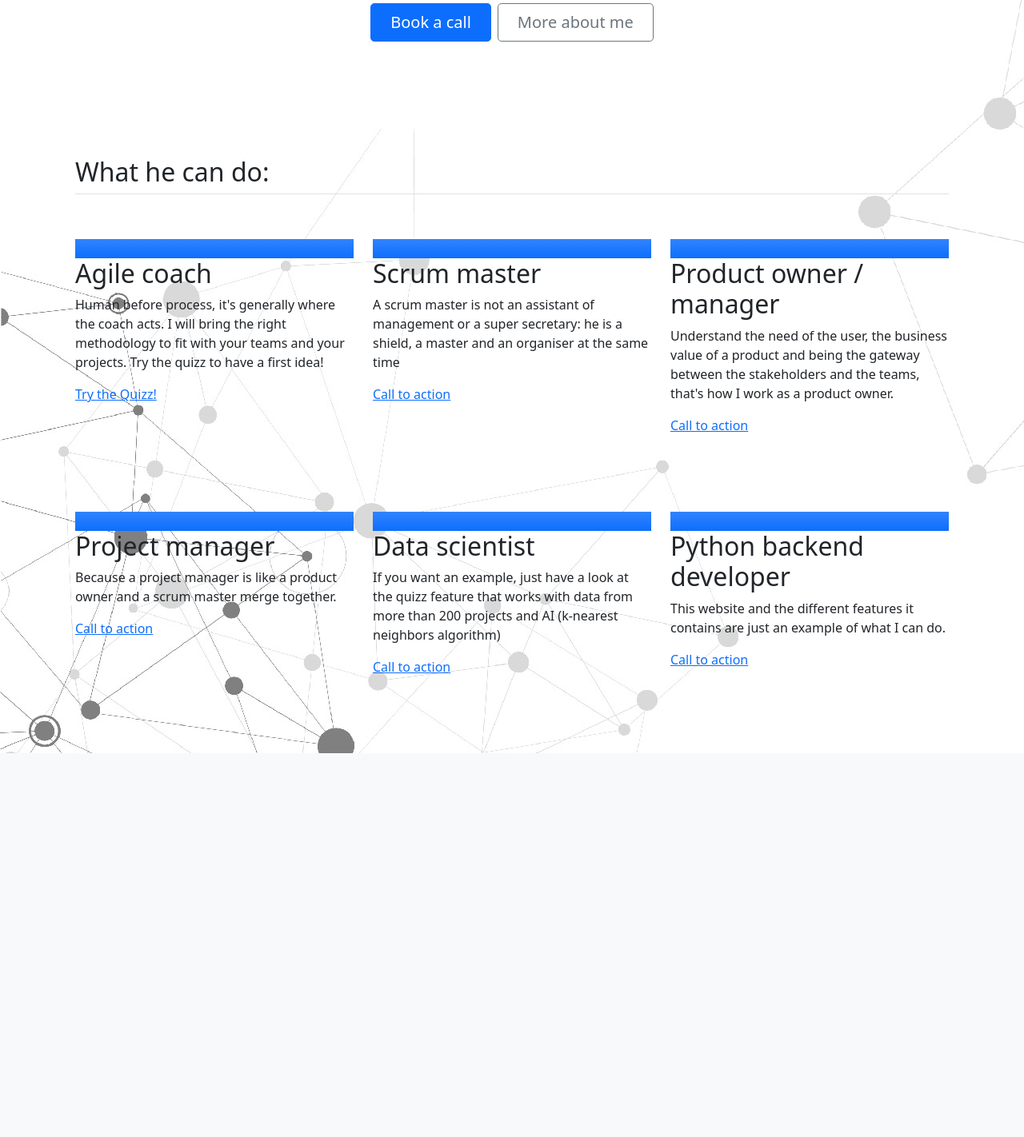
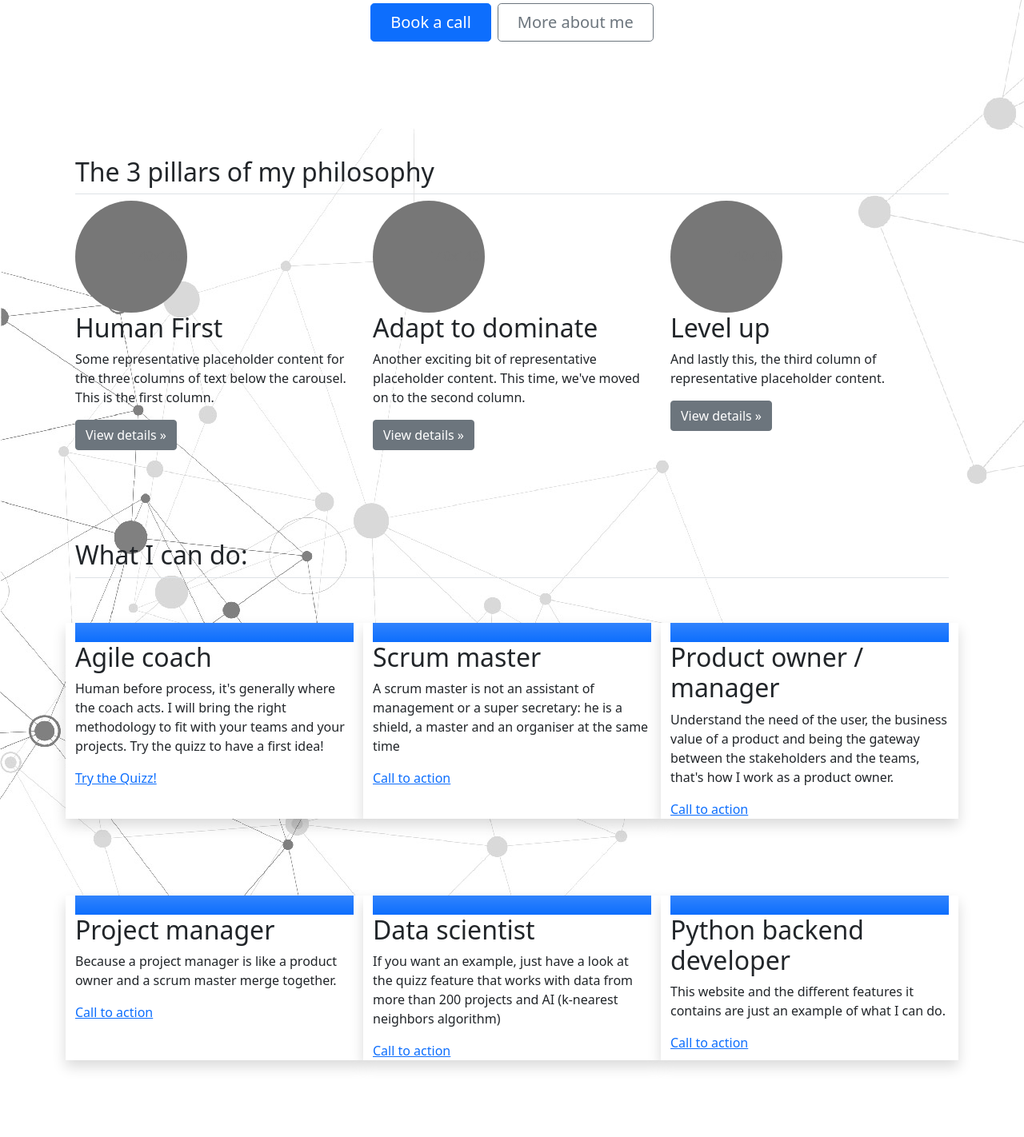
Before and after one commit to biogwen/my-django-website, a Django app: page / in a window 1280 px wide. Shown: the part 432-1854 px from the top of the page at 80% size. Before the commit the page ends 1374 px from the top, so only its background shows below. Run offline with Django 3.2, Linux system fonts and the light colour scheme.

Commit message:
mid-friday

```diff
--- a/templates/base.html
+++ b/templates/base.html
@@ -4,6 +4,7 @@
 <head>
     <meta charset="UTF-8">
     <title>{% block title %}{% endblock %}</title>
+    <link href=" {% static 'css/index.css' %}">
     <link href="https://cdn.jsdelivr.net/npm/bootstrap@5.0.1/dist/css/bootstrap.min.css" rel="stylesheet" integrity="sha384-+0n0xVW2eSR5OomGNYDnhzAbDsOXxcvSN1TPprVMTNDbiYZCxYbOOl7+AMvyTG2x" crossorigin="anonymous">
     <script src="https://cdn.jsdelivr.net/npm/bootstrap@5.0.1/dist/js/bootstrap.bundle.min.js" integrity="sha384-gtEjrD/SeCtmISkJkNUaaKMoLD0//ElJ19smozuHV6z3Iehds+3Ulb9Bn9Plx0x4" crossorigin="anonymous"></script>
     {% block style %}
--- a/templates/welcome.html
+++ b/templates/welcome.html
@@ -25,11 +25,38 @@ Welcome
     </div>
   </div>
 
+     <div class="container px-4 py-5" id="featured-3">
+        <h2 class="pb-2 border-bottom">The 3 pillars of my philosophy</h2>
+      <div class="row">
+      <div class="col-lg-4">
+        <svg class="bd-placeholder-img rounded-circle" width="140" height="140" xmlns="http://www.w3.org/2000/svg" role="img" aria-label="Placeholder: 140x140" preserveAspectRatio="xMidYMid slice" focusable="false"><title>Placeholder</title><rect width="100%" height="100%" fill="#777"/><text x="50%" y="50%" fill="#777" dy=".3em">140x140</text></svg>
+
+        <h2>Human First</h2>
+        <p>Some representative placeholder content for the three columns of text below the carousel. This is the first column.</p>
+        <p><a class="btn btn-secondary" href="#">View details &raquo;</a></p>
+      </div><!-- /.col-lg-4 -->
+      <div class="col-lg-4">
+        <svg class="bd-placeholder-img rounded-circle" width="140" height="140" xmlns="http://www.w3.org/2000/svg" role="img" aria-label="Placeholder: 140x140" preserveAspectRatio="xMidYMid slice" focusable="false"><title>Placeholder</title><rect width="100%" height="100%" fill="#777"/><text x="50%" y="50%" fill="#777" dy=".3em">140x140</text></svg>
+
+        <h2>Adapt to dominate</h2>
+        <p>Another exciting bit of representative placeholder content. This time, we've moved on to the second column.</p>
+        <p><a class="btn btn-secondary" href="#">View details &raquo;</a></p>
+      </div><!-- /.col-lg-4 -->
+      <div class="col-lg-4">
+        <svg class="bd-placeholder-img rounded-circle" width="140" height="140" xmlns="http://www.w3.org/2000/svg" role="img" aria-label="Placeholder: 140x140" preserveAspectRatio="xMidYMid slice" focusable="false"><title>Placeholder</title><rect width="100%" height="100%" fill="#777"/><text x="50%" y="50%" fill="#777" dy=".3em">140x140</text></svg>
+
+        <h2>Level up</h2>
+        <p>And lastly this, the third column of representative placeholder content.</p>
+        <p><a class="btn btn-secondary" href="#">View details &raquo;</a></p>
+      </div><!-- /.col-lg-4 -->
+    </div><!-- /.row -->
+
+     </div>
 
     <div class="container px-4 py-5" id="featured-3">
-    <h2 class="pb-2 border-bottom">What he can do:</h2>
+    <h2 class="pb-2 border-bottom">What I can do:</h2>
     <div class="row g-4 py-5 row-cols-1 row-cols-lg-3">
-      <div class="feature col">
+      <div class="feature col bg-white shadow">
         <div class="feature-icon bg-primary bg-gradient">
           <svg class="bi" width="1em" height="1em"><use xlink:href="#collection"/></svg>
         </div>
@@ -39,7 +66,7 @@ Welcome
           Try the Quizz!
         </a>
       </div>
-      <div class="feature col">
+      <div class="feature col bg-white shadow">
         <div class="feature-icon bg-primary bg-gradient">
           <svg class="bi" width="1em" height="1em"><use xlink:href="#people-circle"/></svg>
         </div>
@@ -49,7 +76,7 @@ Welcome
           Call to action
         </a>
       </div>
-      <div class="feature col">
+      <div class="feature col bg-white shadow">
         <div class="feature-icon bg-primary bg-gradient">
           <svg class="bi" width="1em" height="1em"><use xlink:href="#toggles2"/></svg>
         </div>
@@ -61,7 +88,7 @@ Welcome
       </div>
     </div>
     <div class="row g-4 py-5 row-cols-1 row-cols-lg-3">
-      <div class="feature col">
+      <div class="feature col bg-white shadow">
         <div class="feature-icon bg-primary bg-gradient">
           <svg class="bi" width="1em" height="1em"><use xlink:href="#collection"/></svg>
         </div>
@@ -71,7 +98,7 @@ Welcome
           Call to action
         </a>
       </div>
-      <div class="feature col">
+      <div class="feature col bg-white shadow">
         <div class="feature-icon bg-primary bg-gradient">
           <svg class="bi" width="1em" height="1em"><use xlink:href="#people-circle"/></svg>
         </div>
@@ -81,7 +108,8 @@ Welcome
           Call to action
         </a>
       </div>
-      <div class="feature col">
+      <div class="feature col bg-white shadow">
+      <div class="feature col ">
         <div class="feature-icon bg-primary bg-gradient">
           <svg class="bi" width="1em" height="1em"><use xlink:href="#toggles2"/></svg>
         </div>
```
Also changed, not shown: static/css/index.css (+29 -0 lines).
